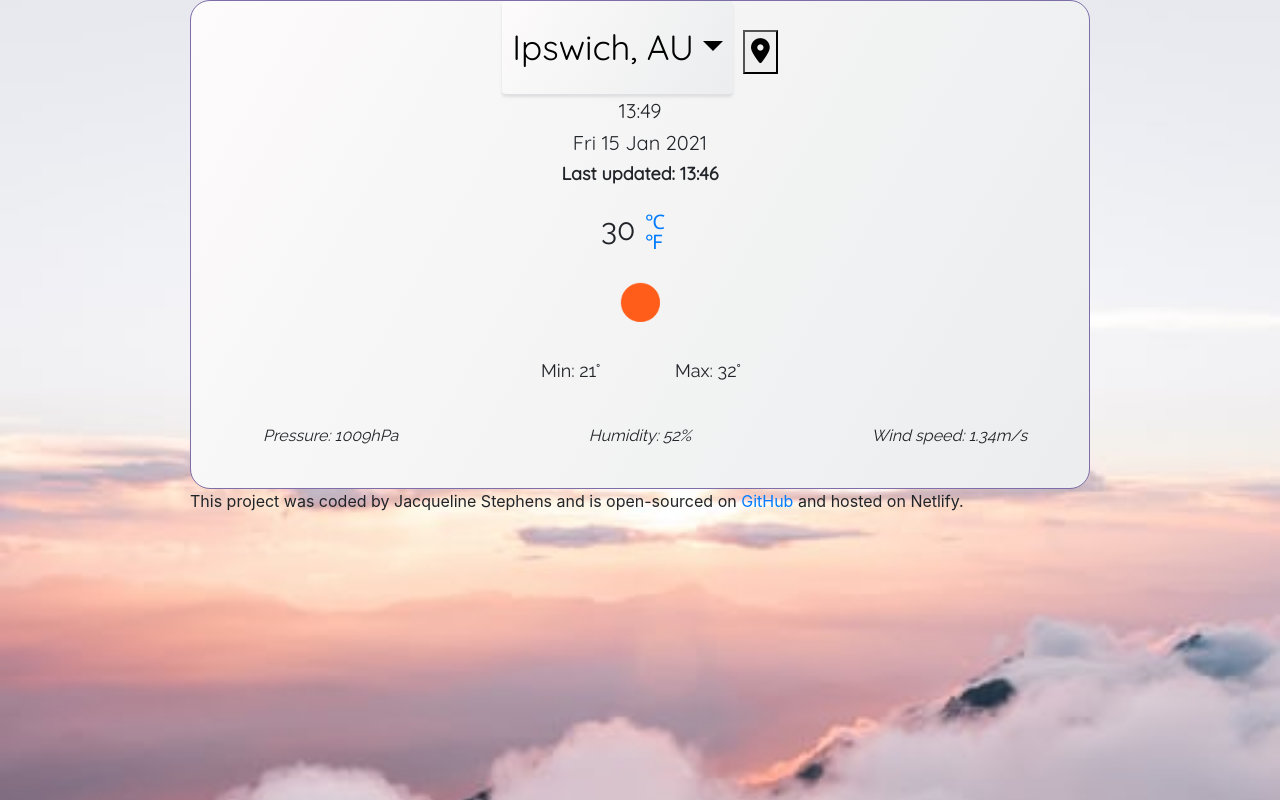
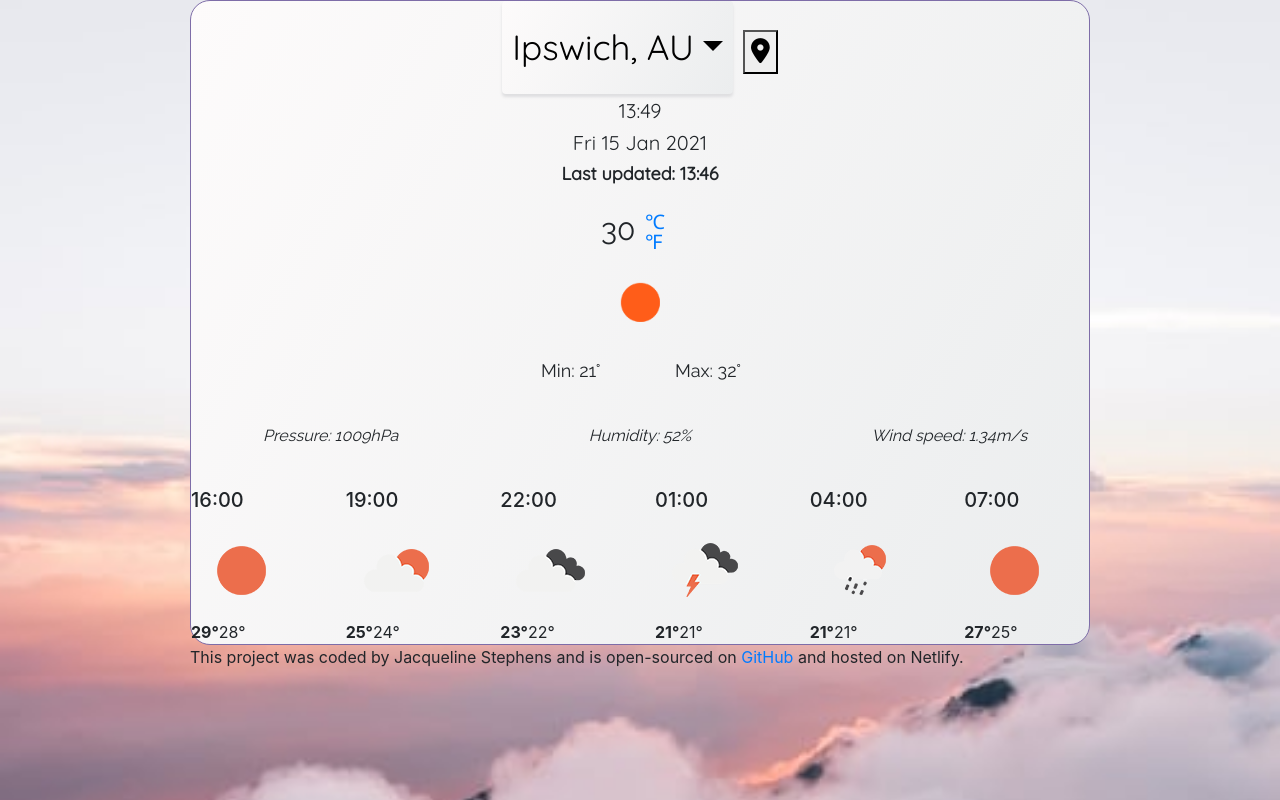
Before and after one commit to JStepns/weather-react, a React (Create React App) app: page / in a window 1280 px wide. Built offline with nearby package versions, Linux system fonts and the light colour scheme.

Commit message:
Created Forecast js & css files

```diff
--- a/src/App.js
+++ b/src/App.js
@@ -3,6 +3,7 @@ import SearchForm from './SearchForm';
 import DateTime from './DateTime';
 import Temperature from './Temperature';
 import WeatherElements from './WeatherElements';
+import Forecast from './Forecast';
 
 export default function App() {
   return (
@@ -12,6 +13,7 @@ export default function App() {
       <DateTime />
       <Temperature />
       <WeatherElements />
+      <Forecast />
       </div>
       <footer>This project was coded by Jacqueline Stephens and is open-sourced on <a
         href="https://github.com/JStepns/weather-react" target="_blank" rel="noreferrer">GitHub</a> and hosted on Netlify.
--- /dev/null
+++ b/src/Forecast.css
@@ -0,0 +1,13 @@
+#forecast {
+  font-family: "Raleway", sans-serif;
+  font-size: 16px;
+  text-align: center;
+  padding: 10px 0 0 0;
+}
+#forecast h5 {
+  font-size: 18px;
+}
+#forecast img {
+  filter: contrast(200%);
+  width: 80px;
+}
--- /dev/null
+++ b/src/Forecast.js
@@ -0,0 +1,57 @@
+import './Forecast.css';
+import clearSky from './images/clearSky.png';
+import cloudy from './images/cloudy.png';
+import brokenClouds from './images/brokenClouds.png';
+import thunderstorm from './images/thunderstorm.png';
+import rain from './images/rain.png';
+
+export default function Forecast() {
+  return (
+    <div className="Forecast">
+      <div className="row">
+        <div className="col-2">
+          <h5>16:00</h5>
+          <img src= {clearSky} alt="clear sky" />
+          <div className="forecast-temp">
+            <strong>29°</strong>28°
+          </div>
+        </div>
+        <div className="col-2">
+          <h5>19:00</h5>
+          <img src= {cloudy} alt="cloudy" />
+          <div className="forecast-temp">
+            <strong>25°</strong>24°
+          </div>
+        </div>
+        <div className="col-2">
+          <h5>22:00</h5>
+          <img src= {brokenClouds} alt="broken clouds" />
+          <div className="forecast-temp">
+            <strong>23°</strong>22°
+          </div>
+        </div>
+        <div className="col-2">
+          <h5>01:00</h5>
+          <img src= {thunderstorm} alt="stormy" />
+          <div className="forecast-temp">
+            <strong>21°</strong>21°
+          </div>
+        </div>
+        <div className="col-2">
+          <h5>04:00</h5>
+          <img src= {rain} alt="rain" />
+          <div className="forecast-temp">
+            <strong>21°</strong>21°
+          </div>
+        </div>
+        <div className="col-2">
+          <h5>07:00</h5>
+          <img src= {clearSky} alt="clear sky" />
+          <div className="forecast-temp">
+            <strong>27°</strong>25°
+          </div>
+        </div>
+      </div>
+    </div>
+  );
+}
```
Also changed, not shown: 1 other file (tests, documents, lock files or other folders).
